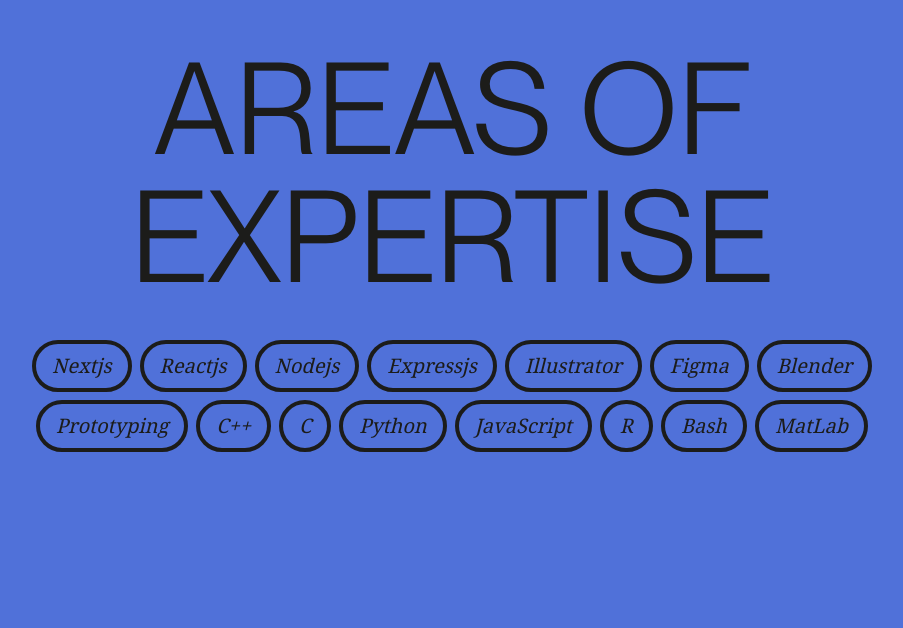
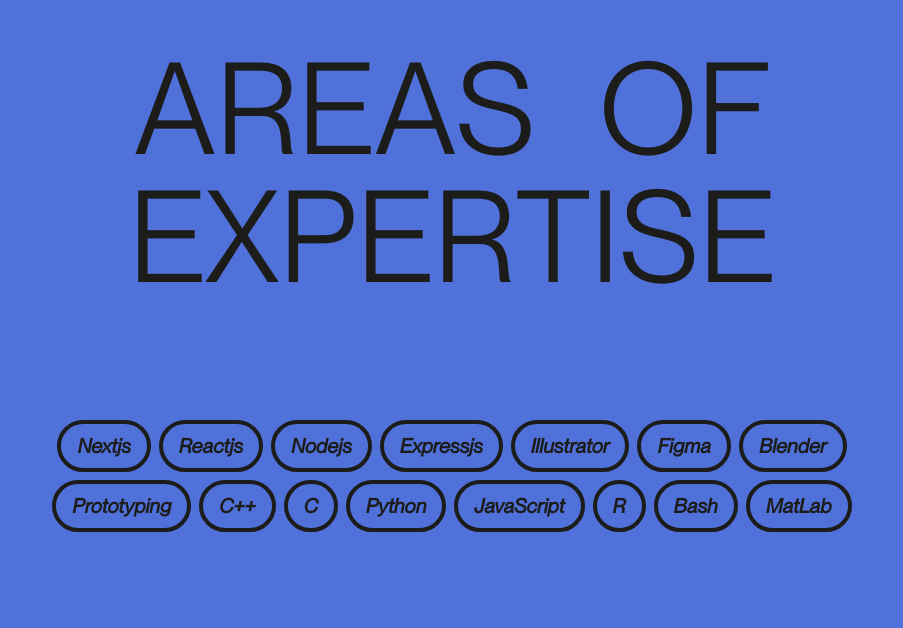
Before and after one commit to hadeya3ik/portfolio, a Next.js app: page / in a window 1280 px wide. Shown: the part 1112-1740 px from the top of the page, without its empty margins (188-1091 px from the left). Built offline with nearby package versions, Linux system fonts and the light colour scheme.

Commit message:
adding text animation

```diff
--- a/components/Clock.tsx
+++ b/components/Clock.tsx
@@ -10,7 +10,6 @@
     day: '2-digit'
   };
 
-  const formattedDate = date.toLocaleDateString('en-US', options).toUpperCase().replace(',', '');
   const [time, setTime] = useState<Date>(new Date());
 
   useEffect(() => {
--- /dev/null
+++ b/components/FadeInHorizontal.tsx
@@ -0,0 +1,39 @@
+'use client'
+import React from 'react'
+import { motion} from 'framer-motion';
+const DURATION = .75;
+const ANIMATION_DELAY = 0.025;
+
+function FadeInHorizontal(children : string ) {
+    return (
+        <motion.div
+          initial="initial"
+          className="relative block !overflow-hidden whitespace-nowrap"
+          style={{
+            lineHeight: 0.75,
+          }}
+        >
+          <div>
+            {children.split("").map((l, i) => (
+              <div key={i} className='inline-block relative overflow-hidden'>
+              <motion.span
+                initial={{ y: "-100% ", opacity: 0}}
+                animate={{ y: 0, opacity: 1}}
+                transition={{
+                  duration: DURATION,
+                  ease: [0.33, 1, 0.68, 1],
+                  delay: ANIMATION_DELAY + (Math.random() * 0.5),
+                }}
+                className="inline-block relative overflow-hidden whitespace-nowrap right-0"
+                key={i}
+              >
+                {l}
+              </motion.span>
+              </div>
+            ))}
+          </div>
+        </motion.div>
+      );
+}
+
+export default FadeInHorizontal
--- a/components/Hero.tsx
+++ b/components/Hero.tsx
@@ -4,7 +4,7 @@
 import dynamic from 'next/dynamic';
 import { MaskedText } from "@/components/MaskedText";
 const DynamicClock = dynamic(() => import('@/components/Clock'), { ssr: false });
-
+import { RandomMaskedText } from './RandomMaskedTex';
 function MovingIcon() {
   const time = useTime();
   const rotate = useTransform(time, [0, 8000], [0, 360], { clamp: false });
@@ -30,14 +30,12 @@
 const Hero : React.FC = () => {
   return (
     <div className='h-[80vh] flex flex-col justify-between items-center text-2xl gap-8'>
-      <div className='self-end px-8'>
-      </div>
       <div className='font-medium w-full text-[17vw] leading-none uppercase flex flex-col'>
         <h1 className='self-start'>
-          <MaskedText>Hadeya</MaskedText></h1>
+          <RandomMaskedText>{["Hadeya"]}</RandomMaskedText></h1>
         <div className='flex self-end items-center gap-8'>
           <MovingIcon/>
-          <h1 className=''><MaskedText>Ikram</MaskedText></h1>
+          <h1 className=''><RandomMaskedText>{["Ikram"]}</RandomMaskedText></h1>
         </div>
       </div>
       <div className='flex flex-col sm:flex-row w-full justify-between px-8'>
--- a/components/MaskedText.tsx
+++ b/components/MaskedText.tsx
@@ -1,15 +1,14 @@
 'use client';
-import styles from './page.module.css';
 import { motion, useInView } from 'framer-motion';
 import { useRef } from 'react';
 
-export function MaskedText({ children }) {
+export function MaskedText({ children } : {children : string[] | string }) {
     const ref = useRef(null);
     const isInView = useInView(ref, { once: true, amount: 0.75 });
 
     const animation = {
       initial: { y: "100%" },
-      enter: (i) => ({
+      enter: (i : number) => ({
         y: "0",
         transition: {
           duration: 0.75,
--- a/components/ProjectSlider.tsx
+++ b/components/ProjectSlider.tsx
@@ -4,6 +4,7 @@
 import { RollLink } from "./RollLink";
 import Image, {StaticImageData} from "next/image";
 import { MaskedText } from "./MaskedText";
+import { RandomMaskedText } from './RandomMaskedTex';
 
 interface ProjectSliderProps {
   height : string
@@ -78,7 +79,10 @@
         <div className="w-full items-center gap-12 flex flex-col pb-20">
           <div className="flex flex-col gap-12">
             <div className="flex justify-between">
-              <h1 className='text-7xl self-start'>{`${String(id + 1).padStart(2, '0')} ${title}`}</h1>
+              <div className='text-7xl self-start flex'>
+                <RandomMaskedText className="pr-8">{[`${String(id + 1).padStart(2, '0')}`]}</RandomMaskedText>
+                <RandomMaskedText>{[`${title}`]}</RandomMaskedText>
+                </div>
               <div className="text-3xl text-current text-end flex flex-col self-end pr-12 gap-0">
                 {links.map((item, id) => (
                     <RollLink key={id} href={item.url}>
--- /dev/null
+++ b/components/RandomMaskedTex.tsx
@@ -0,0 +1,56 @@
+'use client';
+import { motion, useInView } from 'framer-motion';
+import { useRef } from 'react';
+
+const DURATION = 0.75;
+const ANIMATION_DELAY = 0.025;
+
+export function RandomMaskedText({
+  children,
+  className = '',
+}: {
+  children: string[];
+  className?: string;
+}) {
+  const ref = useRef(null);
+  const isInView = useInView(ref, { once: true, amount: 0.75 });
+
+  const animation = {
+    initial: { y: '-100%', opacity: 0 },
+    enter: (i: number) => ({
+      y: '0',
+      opacity: 1,
+      transition: {
+        duration: DURATION,
+        ease: [0.33, 1, 0.68, 1],
+        delay: ANIMATION_DELAY + Math.random() * 0.5,
+      },
+    }),
+  };
+
+  const sentences = Array.isArray(children) ? children : [children];
+
+  return (
+    <div ref={ref} className={`flex flex-col ${className}`}>
+      {sentences.map((sentence, sentenceIndex) => (
+        <div key={sentenceIndex} className="">
+          <div>
+            {sentence.split('').map((char, charIndex) => (
+              <div key={charIndex} className="inline-block relative ">
+                <motion.span
+                  custom={charIndex}
+                  variants={animation}
+                  initial="initial"
+                  animate={isInView ? 'enter' : 'initial'}
+                  className="inline-block relative"
+                >
+                  {char}
+                </motion.span>
+              </div>
+            ))}
+          </div>
+        </div>
+      ))}
+    </div>
+  );
+}
--- a/components/RollLink.tsx
+++ b/components/RollLink.tsx
@@ -3,7 +3,7 @@
 import { MaskedText } from "./MaskedText";
 
 const DURATION = 0.35;
-const STAGGER = 0.015;
+const STAGGER = 0.01;
 
 interface RollLinkProps {
   children: string;
--- a/components/Skills.tsx
+++ b/components/Skills.tsx
@@ -2,6 +2,7 @@
 import React, { ReactNode, useRef } from 'react';
 import Magnetic from '@/common/Magnetic';
 import { motion, useInView } from 'framer-motion';
+import { RandomMaskedText } from './RandomMaskedTex';
 
 interface CustomButtonProps {
   children: ReactNode;
@@ -31,7 +32,7 @@
       <motion.div
         variants={item}
         className="border-4 px-4 py-2 h-min cursor-pointer rounded-full border-secondary-foreground">
-        <p className="font-notoSerif text-nowrap italic text-xl">{children}</p>
+        <p className="text-nowrap font-semibold italic text-xl">{children}</p>
       </motion.div>
     </Magnetic>
   );
@@ -39,16 +40,19 @@
 
 function Skills() {
   const ref = useRef(null);
-  const isInView = useInView(ref, { once: true, amount: 0.5 }); // triggers when 50% of the component is in view
+  const isInView = useInView(ref, { once: true, amount: 0.5 });
 
   return (
     <div
       ref={ref}
-      className="h-[150vh] flex flex-col items-center justify-center text-secondary-foreground"
-    >
-      <h1 className="text-[10vw] mb-10 leading-none text-center uppercase max-w-3xl">
-        Areas of Expertise
-      </h1>
+      className="h-[150vh] flex flex-col items-center justify-center text-secondary-foreground">
+      <div className="p-20 flex justify-center text-[10vw] mb-10 whitespace-nowrap flex-wrap leading-none text-center uppercase max-w-3xl ">
+        <div className='flex'>
+          <RandomMaskedText className='pr-16' >{["Areas"]}</RandomMaskedText>
+          <RandomMaskedText>{["of"]}</RandomMaskedText>
+        </div>
+        <RandomMaskedText>{["Expertise"]}</RandomMaskedText>
+      </div>
       <div className="w-full">
         <motion.div
           variants={container}
--- a/components/Works.tsx
+++ b/components/Works.tsx
@@ -1,5 +1,6 @@
 import React from 'react'
 import ProjectSlider from './ProjectSlider'
+import { RandomMaskedText } from './RandomMaskedTex';
 
 import govee1 from '@/images/govee/govee1.png'
 import govee2 from '@/images/govee/govee2.png'
@@ -24,7 +25,10 @@
 const Works : React.FC = () => {
   return (
     <div className='flex flex-col'>
-        <h1 className='text-[10vw] mb-10 leading-none text-center uppercase max-w-md:'>Selected Works</h1>
+        <div className='text-[10vw] mb-10 leading-none text-center uppercase max-w-md:'>
+          <RandomMaskedText>{["Selected"]}</RandomMaskedText>
+          <RandomMaskedText>{["Works"]}</RandomMaskedText>
+        </div>
         <Project/>
     </div>
   )
```
Also changed, not shown: components/NavBar.tsx (+22 -17 lines).
